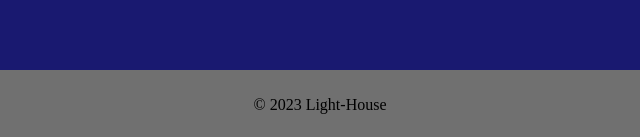
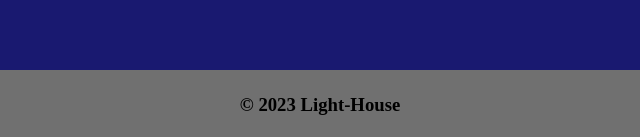
Before and after one commit to Gordon-Zoeller/Project-Light-House, a plain HTML site: page about.html in a window 1280 px wide. Shown: the part 660-797 px from the top of the page, 320-960 px from the left. Drawn offline with nearby package versions, Linux system fonts and the light colour scheme.

Commit message:
added h3 with copyright to footer

```diff
--- a/about.html
+++ b/about.html
@@ -33,6 +33,8 @@
             <p>Lorem ipsum, dolor sit amet consectetur adipisicing elit. Obcaecati eveniet vero quaerat officiis dolorem vel quos tempore aliquid unde quibusdam tempora harum accusamus cum perferendis, est sint adipisci! Commodi, consequuntur? Lorem, ipsum dolor sit amet consectetur adipisicing elit. Magnam quam ab ipsam molestiae pariatur aspernatur earum veritatis, corporis tenetur beatae maiores, nulla illum. Culpa, inventore atque provident magni quod vel?</p>
         </section>
     </main>
-    <footer>&copy; 2023 Light-House</footer>
+    <footer>
+        <h3>&copy; 2023 Light-House</h3>
+    </footer>
 </body>
 </html>
```
Also changed, not shown: chapter-1-html/chapter-1-1-dog.html (+3 -1 lines), chapter-1-html/chapter-1-1-hotel.html (+3 -1 lines), chapter-1-html/chapter-1-1.html (+3 -1 lines), chapter-1-html/chapter-1-2-no-burger-hotel.html (+3 -1 lines), chapter-1-html/chapter-1.html (+3 -1 lines), contact.html (+3 -1 lines), index.html (+3 -1 lines).
